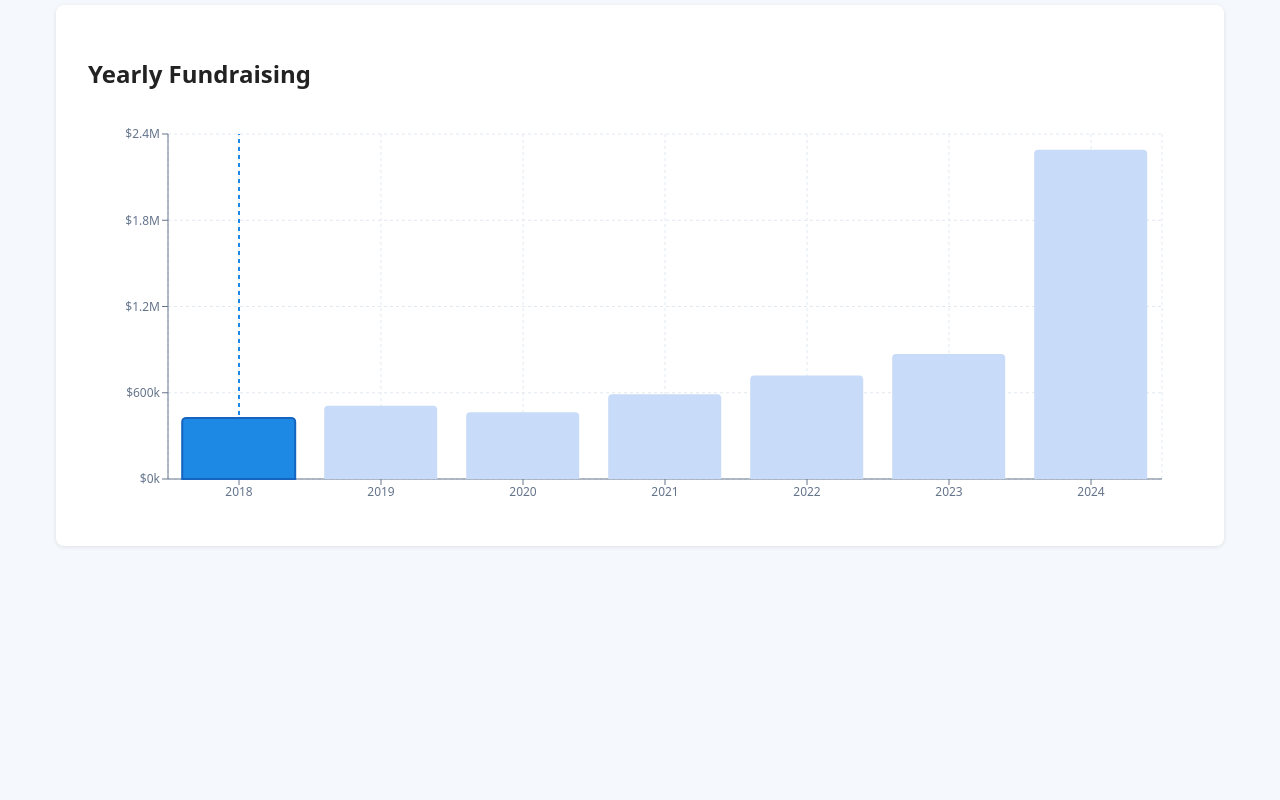
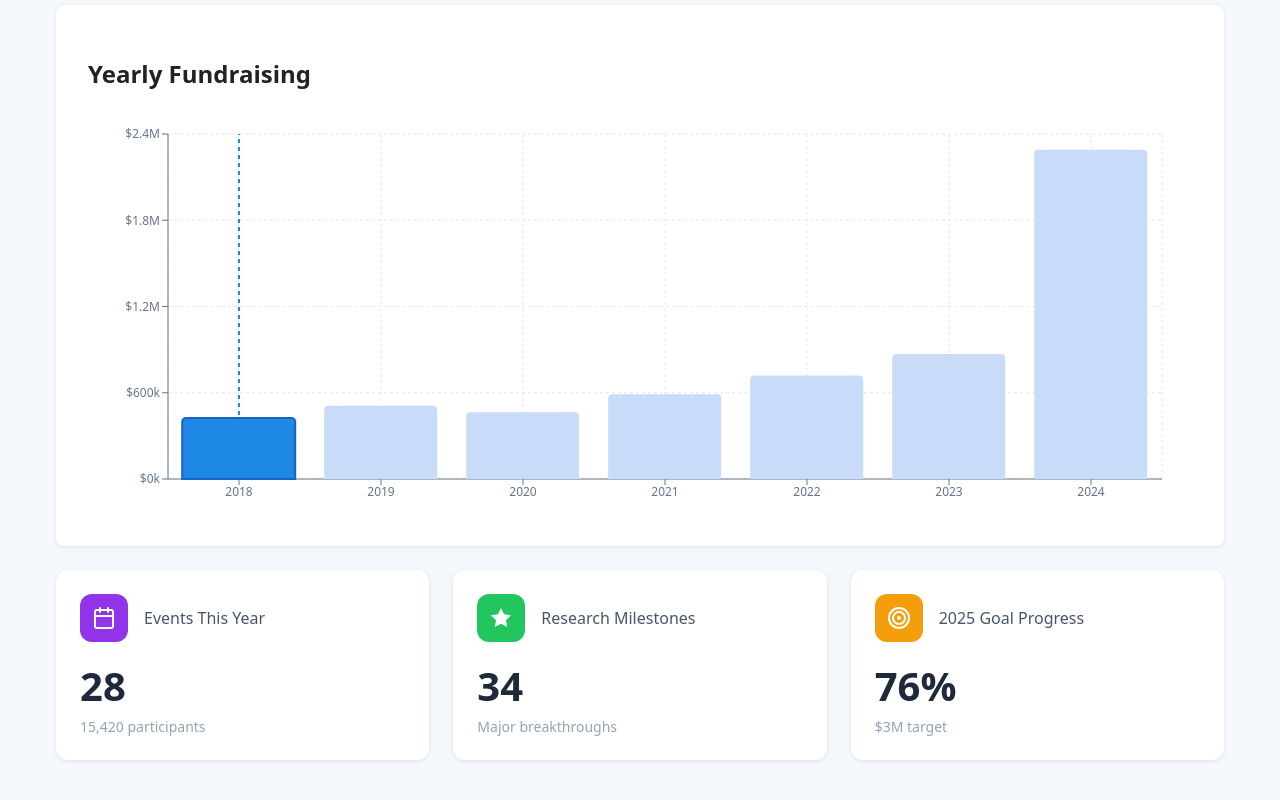
Before and after one commit to cfgcolumbus25/Team-7, a React (Vite) app in the folder frontend/: page / in a window 1280 px wide. Shown: the part 687-1487 px from the top of the page. Before the commit the page ends 1289 px from the top, so only its background shows below. Built offline with nearby package versions, Linux system fonts and the light colour scheme.

Commit message:
Added the Analytics

```diff
--- /dev/null
+++ b/frontend/src/components/EventsThisYear.jsx
@@ -0,0 +1,40 @@
+export default function EventsThisYear() {
+  return (
+    <div style={{
+      backgroundColor: 'white',
+      borderRadius: '12px',
+      padding: '1.5rem',
+      boxShadow: '0 1px 4px rgba(0, 0, 0, 0.1)',
+      display: 'flex',
+      flexDirection: 'column',
+      gap: '1rem'
+    }}>
+      <div style={{ display: 'flex', alignItems: 'center', gap: '1rem' }}>
+        <div style={{
+          width: '48px',
+          height: '48px',
+          borderRadius: '12px',
+          backgroundColor: '#9333ea',
+          display: 'flex',
+          alignItems: 'center',
+          justifyContent: 'center'
+        }}>
+          <svg width="24" height="24" viewBox="0 0 24 24" fill="none" xmlns="http://www.w3.org/2000/svg">
+            <path d="M8 2v4M16 2v4M3 10h18M5 4h14a2 2 0 012 2v14a2 2 0 01-2 2H5a2 2 0 01-2-2V6a2 2 0 012-2z" stroke="white" strokeWidth="2" strokeLinecap="round" strokeLinejoin="round"/>
+          </svg>
+        </div>
+        <h3 style={{ margin: 0, fontSize: '1rem', fontWeight: '500', color: '#475569' }}>
+          Events This Year
+        </h3>
+      </div>
+      <div>
+        <div style={{ fontSize: '2.5rem', fontWeight: '700', color: '#1e293b', marginBottom: '0.25rem' }}>
+          28
+        </div>
+        <div style={{ fontSize: '0.875rem', color: '#94a3b8' }}>
+          15,420 participants
+        </div>
+      </div>
+    </div>
+  );
+}
--- /dev/null
+++ b/frontend/src/components/GoalProgress2025.jsx
@@ -0,0 +1,42 @@
+export default function GoalProgress2025() {
+    return (
+      <div style={{
+        backgroundColor: 'white',
+        borderRadius: '12px',
+        padding: '1.5rem',
+        boxShadow: '0 1px 4px rgba(0, 0, 0, 0.1)',
+        display: 'flex',
+        flexDirection: 'column',
+        gap: '1rem'
+      }}>
+        <div style={{ display: 'flex', alignItems: 'center', gap: '1rem' }}>
+          <div style={{
+            width: '48px',
+            height: '48px',
+            borderRadius: '12px',
+            backgroundColor: '#f59e0b',
+            display: 'flex',
+            alignItems: 'center',
+            justifyContent: 'center'
+          }}>
+            <svg width="24" height="24" viewBox="0 0 24 24" fill="none" xmlns="http://www.w3.org/2000/svg">
+              <circle cx="12" cy="12" r="10" stroke="white" strokeWidth="2"/>
+              <circle cx="12" cy="12" r="6" stroke="white" strokeWidth="2"/>
+              <circle cx="12" cy="12" r="2" fill="white"/>
+            </svg>
+          </div>
+          <h3 style={{ margin: 0, fontSize: '1rem', fontWeight: '500', color: '#475569' }}>
+            2025 Goal Progress
+          </h3>
+        </div>
+        <div>
+          <div style={{ fontSize: '2.5rem', fontWeight: '700', color: '#1e293b', marginBottom: '0.25rem' }}>
+            76%
+          </div>
+          <div style={{ fontSize: '0.875rem', color: '#94a3b8' }}>
+            $3M target
+          </div>
+        </div>
+      </div>
+    );
+  }
--- /dev/null
+++ b/frontend/src/components/ResearchMilestones.jsx
@@ -0,0 +1,40 @@
+export default function ResearchMilestones() {
+    return (
+      <div style={{
+        backgroundColor: 'white',
+        borderRadius: '12px',
+        padding: '1.5rem',
+        boxShadow: '0 1px 4px rgba(0, 0, 0, 0.1)',
+        display: 'flex',
+        flexDirection: 'column',
+        gap: '1rem'
+      }}>
+        <div style={{ display: 'flex', alignItems: 'center', gap: '1rem' }}>
+          <div style={{
+            width: '48px',
+            height: '48px',
+            borderRadius: '12px',
+            backgroundColor: '#22c55e',
+            display: 'flex',
+            alignItems: 'center',
+            justifyContent: 'center'
+          }}>
+            <svg width="24" height="24" viewBox="0 0 24 24" fill="none" xmlns="http://www.w3.org/2000/svg">
+              <path d="M12 2l3.09 6.26L22 9.27l-5 4.87 1.18 6.88L12 17.77l-6.18 3.25L7 14.14 2 9.27l6.91-1.01L12 2z" fill="white"/>
+            </svg>
+          </div>
+          <h3 style={{ margin: 0, fontSize: '1rem', fontWeight: '500', color: '#475569' }}>
+            Research Milestones
+          </h3>
+        </div>
+        <div>
+          <div style={{ fontSize: '2.5rem', fontWeight: '700', color: '#1e293b', marginBottom: '0.25rem' }}>
+            34
+          </div>
+          <div style={{ fontSize: '0.875rem', color: '#94a3b8' }}>
+            Major breakthroughs
+          </div>
+        </div>
+      </div>
+    );
+  }
--- a/frontend/src/pages/Overview.jsx
+++ b/frontend/src/pages/Overview.jsx
@@ -1,6 +1,9 @@
 import { useState } from 'react';
 import { Bar, BarChart, CartesianGrid, Cell, ReferenceLine, ResponsiveContainer, Tooltip, XAxis, YAxis } from 'recharts';
 import ResearchTimeline from "../components/ResearchTimeline.jsx";
+import EventsThisYear from "../components/EventsThisYear.jsx";
+import ResearchMilestones from "../components/ResearchMilestones.jsx";
+import GoalProgress2025 from "../components/GoalProgress2025.jsx";
 
 const FUNDRAISING_YEARS = [
   { year: 2018, amount: 425000 },
@@ -82,6 +85,17 @@ export default function Overview() {
             </BarChart>
           </ResponsiveContainer>
         </div>
+        {/* Three metric cards */}
+        <div style={{
+          display: 'grid',
+          gridTemplateColumns: 'repeat(auto-fit, minmax(280px, 1fr))',
+          gap: '1.5rem',
+          marginTop: '1.5rem'
+        }}>
+          <EventsThisYear />
+          <ResearchMilestones />
+          <GoalProgress2025 />
+        </div>
       </div>
     </div>
   );
```
